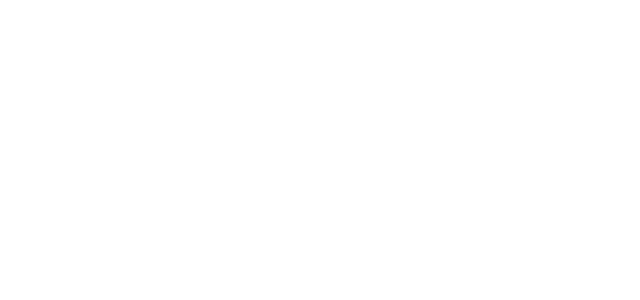
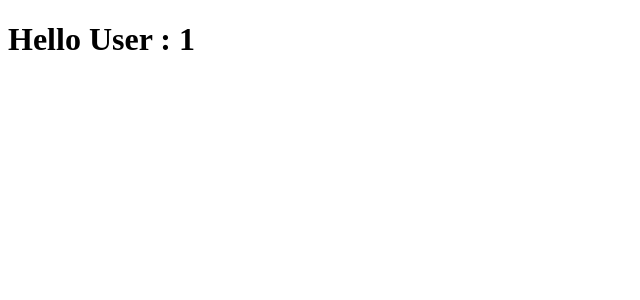
Before and after one commit to varuniit1994/react_practice, a React (Create React App) app: page /user/1 in a window 1280 px wide. Shown: the top 300 px of the page, without its empty margins (0-640 px from the left). Built offline with nearby package versions, Linux system fonts and the light colour scheme.

Commit message:
useParams Hooks in React.

```diff
--- a/src/App.js
+++ b/src/App.js
@@ -2,6 +2,7 @@
 import { BrowserRouter as Router,Switch,Route,Link } from "react-router-dom";
 import Home from './components/Home';
 import About from './components/About';
+import Greet from "./components/Greet"
 
 function App()
 {
@@ -10,6 +11,7 @@
       <Switch>
         <Route path="/" exact component={Home}></Route>
         <Route path="/about" exact component={About}></Route>
+        <Route path="/user/:name" exact component={Greet}></Route>
       </Switch>
     </Router>
   )
--- /dev/null
+++ b/src/components/Greet/index.js
@@ -0,0 +1,15 @@
+import React from "react";
+import { useParams } from "react-router-dom";
+
+export default function Greet()
+{
+
+    const params=useParams();
+    console.log(params);
+
+    return (
+        <div>
+            <h1>Hello User : { params.name }</h1>
+        </div>
+    )
+}
```
Also changed, not shown: src/components/Home/index.js (line endings or trailing spaces).
